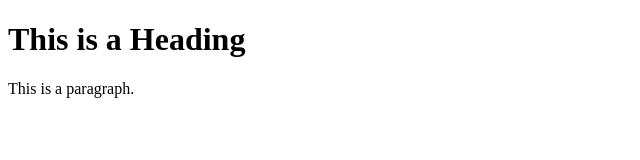
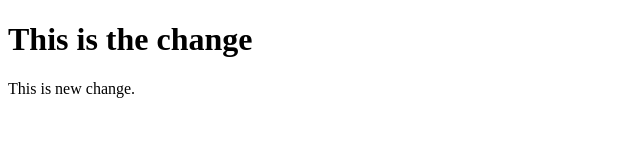
Before and after one commit to sagar23/BITS-DEVPOS-ASSIGNMENT, a plain HTML site: page index.html in a window 1280 px wide. Shown: the whole page, without its empty margins (0-640 px from the left). Drawn offline with Linux system fonts and the light colour scheme.

Commit message:
conflict commit

```diff
--- a/index.html
+++ b/index.html
@@ -5,8 +5,8 @@
 </head>
 <body>
 
-<h1>This is a Heading</h1>
-<p>This is a paragraph.</p>
+<h1>This is the change</h1>
+<p>This is new change.</p>
 
 </body>
 </html>
```
